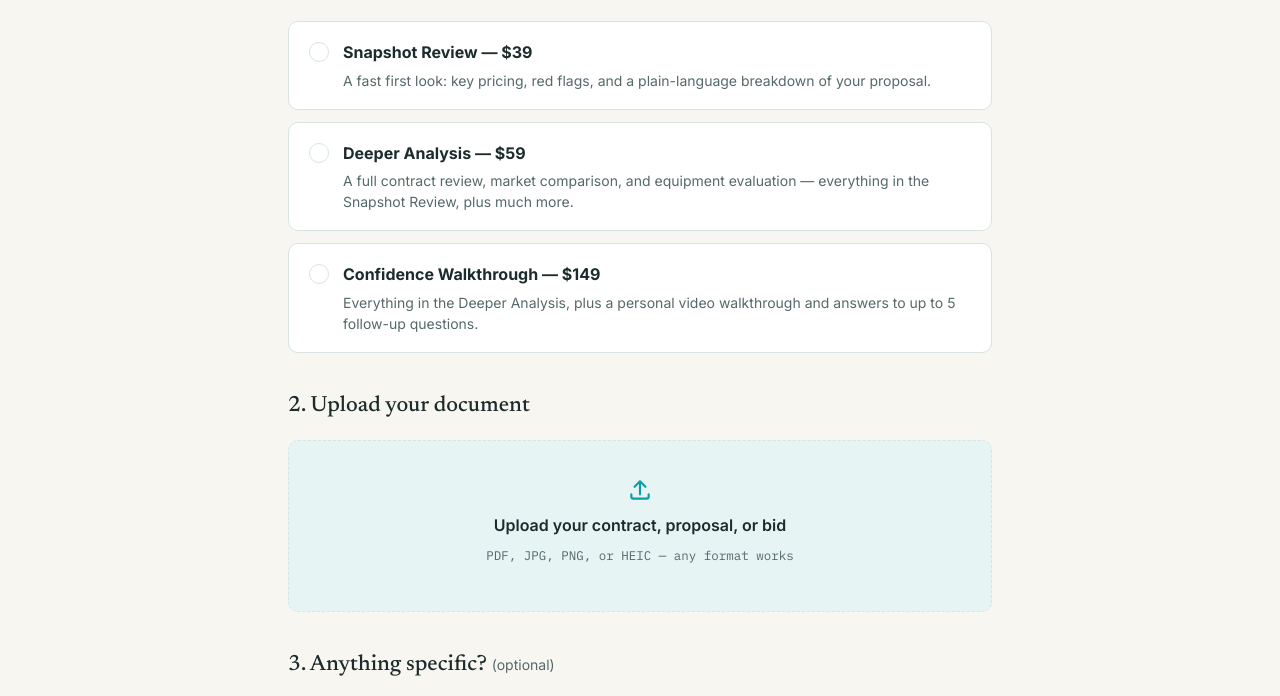
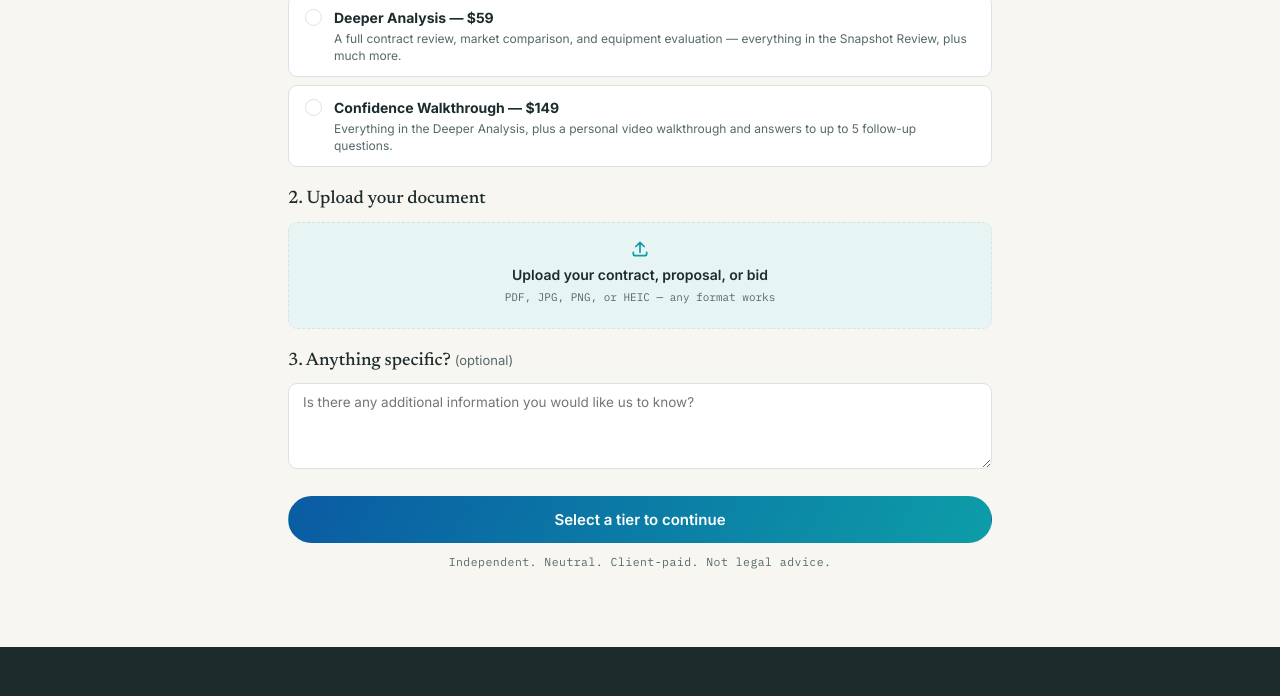
Before and after one commit to PaytonBlevins/quietreview-website, a plain HTML site: page order.html in a window 1280 px wide. Shown: the part 252-948 px from the top of the page. Drawn offline with Linux system fonts and the light colour scheme.

Commit message:
Compact order page layout, remove eyebrow, update notes placeholder

```diff
--- a/order.html
+++ b/order.html
@@ -8,7 +8,7 @@
 <link rel="icon" type="image/png" href="assets/quietreview-favicon.png">
 <link rel="stylesheet" href="style.css?v=4">
 </head>
-<body>
+<body class="order-page">
 
 <svg width="0" height="0" style="position:absolute">
   <symbol id="qr-check" viewBox="0 0 24 24" fill="none">
@@ -43,7 +43,6 @@
   <!-- ============ PAGE HEADER ============ -->
   <section class="page-hero">
     <div class="wrap">
-      <p class="eyebrow">Order</p>
       <h1>Get your review.</h1>
     </div>
   </section>
@@ -99,7 +98,7 @@
 
         <!-- Notes -->
         <h2 class="order-step-title">3. Anything specific? <span class="order-optional">(optional)</span></h2>
-        <textarea class="order-notes" name="notes" rows="4" placeholder="Anything specific you'd like us to focus on? (optional)"></textarea>
+        <textarea class="order-notes" name="notes" rows="4" placeholder="Is there any additional information you would like us to know?"></textarea>
 
         <!-- Submit -->
         <div class="order-submit-block">
--- a/style.css
+++ b/style.css
@@ -422,18 +422,21 @@ details[open] .faq-toggle { transform: rotate(45deg); }
 }
 
 /* ---------- Order page ---------- */
-.order-section { padding: 8px 0 80px; }
+.order-page .page-hero { padding: 14px 0 8px; }
+.order-page .page-hero h1 { margin-top: 0; font-size: clamp(1.6rem, 2.8vw, 2.1rem); }
+
+.order-section { padding: 0 0 40px; }
 .order-step-title {
   font-family: var(--font-display);
   font-weight: 500;
-  font-size: 22px;
+  font-size: 18px;
   color: var(--charcoal);
-  margin: 36px 0 16px;
+  margin: 18px 0 8px;
 }
-.order-step-title:first-child { margin-top: 8px; }
+.order-step-title:first-child { margin-top: 4px; }
 .order-optional {
   font-family: var(--font-body);
-  font-size: 14px;
+  font-size: 13px;
   font-weight: 400;
   color: var(--text-muted);
 }
@@ -441,15 +444,15 @@ details[open] .faq-toggle { transform: rotate(45deg); }
 .order-tiers {
   display: flex;
   flex-direction: column;
-  gap: 12px;
+  gap: 8px;
 }
 .order-tier-option {
   display: flex;
   align-items: flex-start;
-  gap: 14px;
-  padding: 18px 20px;
+  gap: 12px;
+  padding: 11px 16px;
   border: 1.5px solid var(--border);
-  border-radius: 10px;
+  border-radius: 9px;
   cursor: pointer;
   background: var(--white);
   transition: border-color 0.15s ease, box-shadow 0.15s ease;
@@ -466,8 +469,8 @@ details[open] .faq-toggle { transform: rotate(45deg); }
 }
 .order-tier-radio {
   flex: none;
-  width: 20px;
-  height: 20px;
+  width: 17px;
+  height: 17px;
   border-radius: 50%;
   border: 1.5px solid var(--border);
   margin-top: 2px;
@@ -481,28 +484,28 @@ details[open] .faq-toggle { transform: rotate(45deg); }
   border-radius: 50%;
   background: var(--gradient-brand);
 }
-.order-tier-info { display: flex; flex-direction: column; gap: 4px; }
-.order-tier-name { font-weight: 700; font-size: 16px; color: var(--charcoal); }
-.order-tier-desc { font-size: 14px; color: var(--text-muted); line-height: 1.5; }
+.order-tier-info { display: flex; flex-direction: column; gap: 2px; }
+.order-tier-name { font-weight: 700; font-size: 14px; color: var(--charcoal); }
+.order-tier-desc { font-size: 12px; color: var(--text-muted); line-height: 1.4; }
 
 .order-upload {
   display: flex;
   flex-direction: column;
   align-items: center;
   text-align: center;
-  gap: 6px;
-  padding: 36px 20px;
+  gap: 3px;
+  padding: 16px 16px;
   border: 1.5px dashed var(--border);
-  border-radius: 10px;
+  border-radius: 9px;
   cursor: pointer;
   background: var(--light-teal);
   transition: border-color 0.15s ease;
 }
 .order-upload:hover { border-color: var(--teal); }
-.order-upload-icon { width: 26px; height: 26px; color: var(--teal); margin-bottom: 4px; }
-.order-upload-label { font-weight: 600; font-size: 16px; color: var(--charcoal); }
-.order-upload-note { font-family: var(--font-mono); font-size: 12.5px; color: var(--text-muted); }
-.order-upload-filename { font-size: 13.5px; color: var(--teal); font-weight: 600; margin-top: 4px; }
+.order-upload-icon { width: 20px; height: 20px; color: var(--teal); margin-bottom: 2px; }
+.order-upload-label { font-weight: 600; font-size: 14px; color: var(--charcoal); }
+.order-upload-note { font-family: var(--font-mono); font-size: 11px; color: var(--text-muted); }
+.order-upload-filename { font-size: 12px; color: var(--teal); font-weight: 600; margin-top: 2px; }
 .order-upload input[type="file"] {
   position: absolute;
   width: 1px; height: 1px;
@@ -513,28 +516,28 @@ details[open] .faq-toggle { transform: rotate(45deg); }
 .order-notes {
   width: 100%;
   font-family: var(--font-body);
-  font-size: 15px;
+  font-size: 13.5px;
   color: var(--text);
-  padding: 14px 16px;
+  padding: 10px 14px;
   border: 1.5px solid var(--border);
-  border-radius: 10px;
+  border-radius: 9px;
   resize: vertical;
   box-sizing: border-box;
 }
 .order-notes:focus { border-color: var(--teal); outline: none; }
 
-.order-submit-block { margin-top: 36px; text-align: center; }
-.order-submit-btn { width: 100%; justify-content: center; padding: 16px; font-size: 16px; }
+.order-submit-block { margin-top: 18px; text-align: center; }
+.order-submit-btn { width: 100%; justify-content: center; padding: 13px; font-size: 15px; }
 .order-trust {
   font-family: var(--font-mono);
-  font-size: 12.5px;
+  font-size: 11.5px;
   letter-spacing: 0.04em;
   color: var(--text-muted);
-  margin: 14px 0 0;
+  margin: 10px 0 0;
 }
 .order-note-inline {
   text-align: center;
-  font-size: 14px;
+  font-size: 13px;
   color: var(--teal);
   margin: 16px 0 0;
   min-height: 20px;
```
